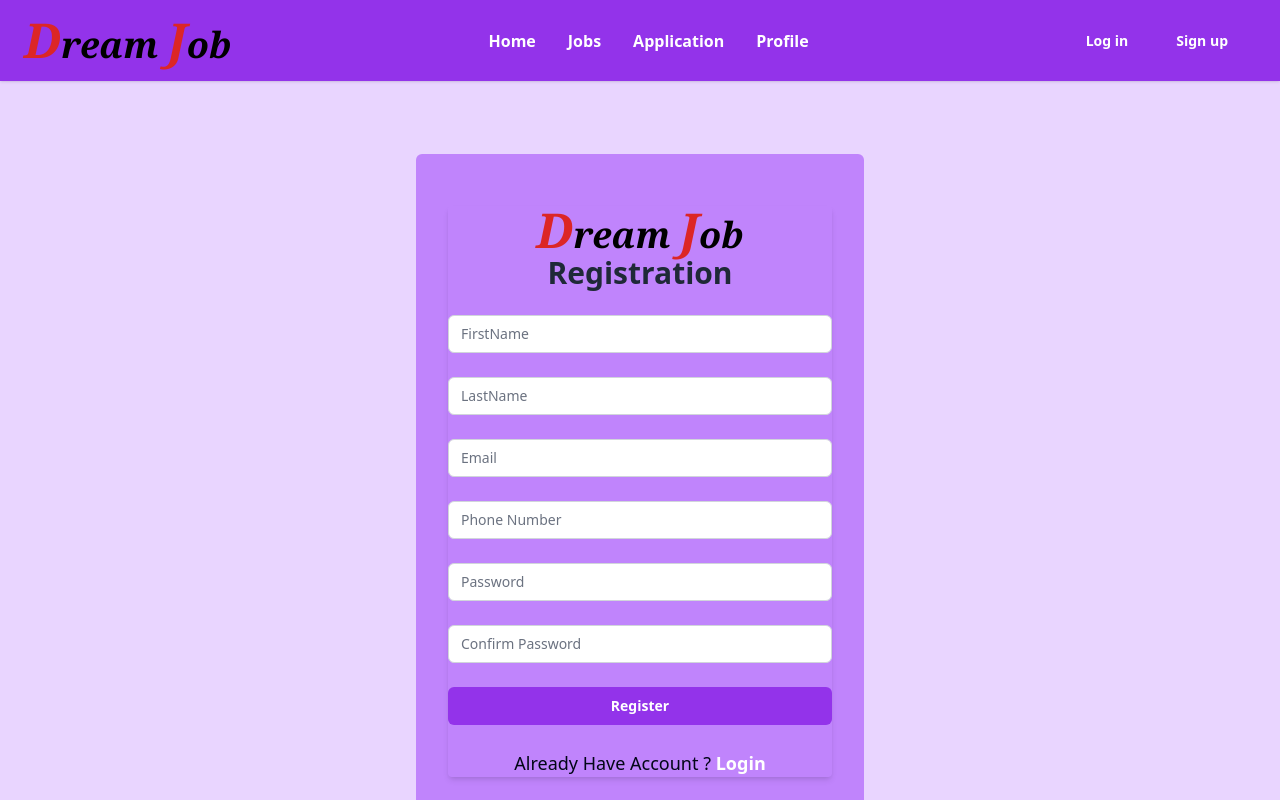
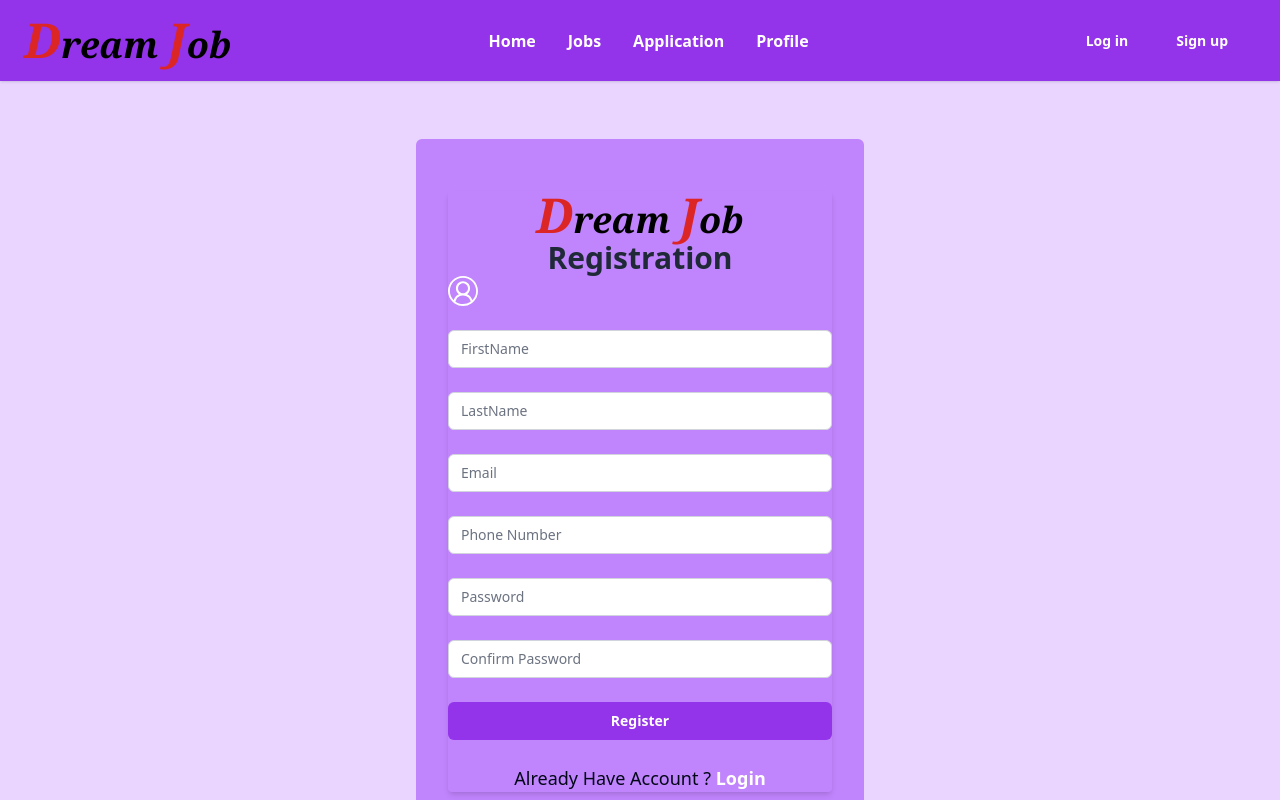
Before and after one commit to DalNajir123/UniJobConnect, a React (Vite) app in the folder Frontend/: page /Ragistration in a window 1280 px wide. Shown: the top 800 px of the page. Built offline with nearby package versions, Linux system fonts and the light colour scheme.

Commit message:
add icons

```diff
--- a/Frontend/package.json
+++ b/Frontend/package.json
@@ -14,6 +14,7 @@
     "react": "^18.2.0",
     "react-dom": "^18.2.0",
     "react-feather": "^2.0.10",
+    "react-icons": "^5.0.1",
     "react-router-dom": "^6.21.1",
     "react-toastify": "^10.0.4"
   },
--- a/Frontend/src/Components/Ragistration/Ragistration.jsx
+++ b/Frontend/src/Components/Ragistration/Ragistration.jsx
@@ -3,6 +3,7 @@ import axios from "axios";
 import Logo from "../Logo/Logo";
 import { Link, useNavigate } from "react-router-dom";
 import { toast } from "react-toastify";
+import { VscAccount } from "react-icons/vsc";
 const SignUp = () => {
   const [formData, setFormData] = useState({
     firstName: "",
@@ -50,9 +51,9 @@ const SignUp = () => {
           onSubmit={handleSubmit}
         >
           <h2 className="text-3xl font-bold text-center text-gray-800 mt-5">
-            {" "}
             <Logo />
             Registration
+            <VscAccount className="text-white" />
           </h2>
 
           <div className="mb-4">
```
Also changed, not shown: 1 other file (tests, documents, lock files or other folders).
